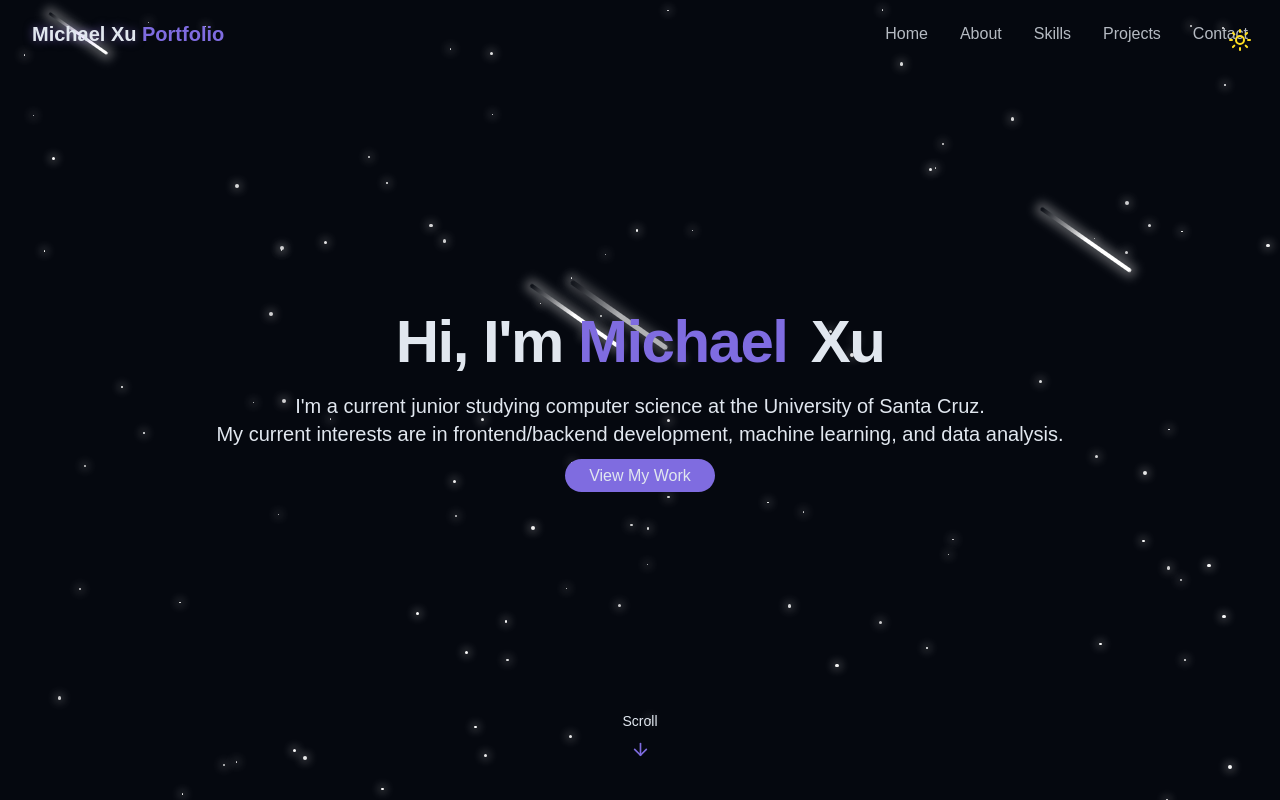
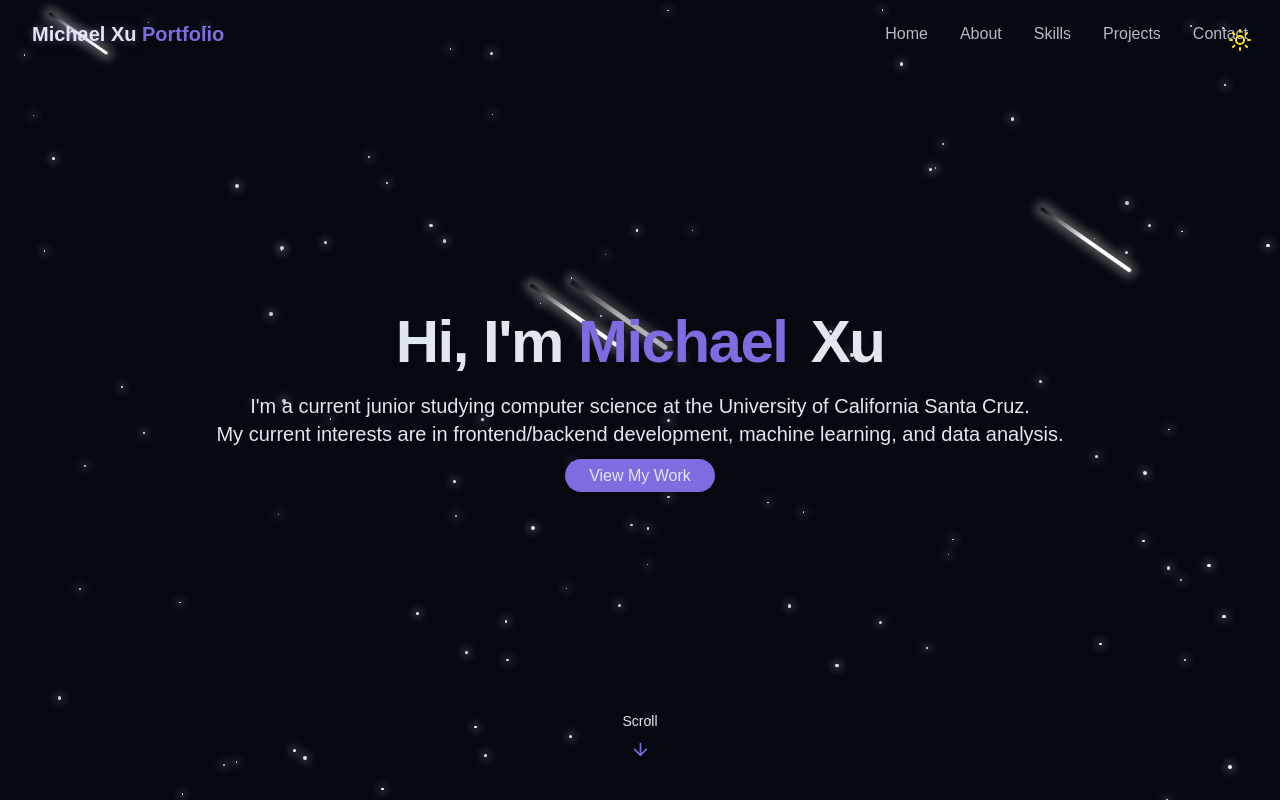
Before and after one commit to MichaelShoo/Personal-React-Tailwind-Portfolio, a React (Vite) app in the folder vite-project/: page / in a window 1280 px wide. Shown: the top 800 px of the page. Built offline with nearby package versions, Linux system fonts and the light colour scheme.

Commit message:
docs: fixed typo

```diff
--- a/vite-project/src/components/HeroSection.jsx
+++ b/vite-project/src/components/HeroSection.jsx
@@ -14,7 +14,7 @@ export const HeroSection = () => {
 
                 <div className="container max-w-2xl mx-auto text-center">
                     <p className="text-lg md:text-xl text-muted-foreground max-2-2xl mx-auto opacity-0 animate-fade-in-delay-3">
-                        I'm a current junior studying computer science at the University of Santa Cruz.
+                        I'm a current junior studying computer science at the University of California Santa Cruz.
                     </p>
                     <p className="text-lg md:text-xl text-muted-foreground max-2-2xl mx-auto opacity-0 animate-fade-in-delay-3">
                         My current interests are in frontend/backend development, machine learning, and data analysis.
```
